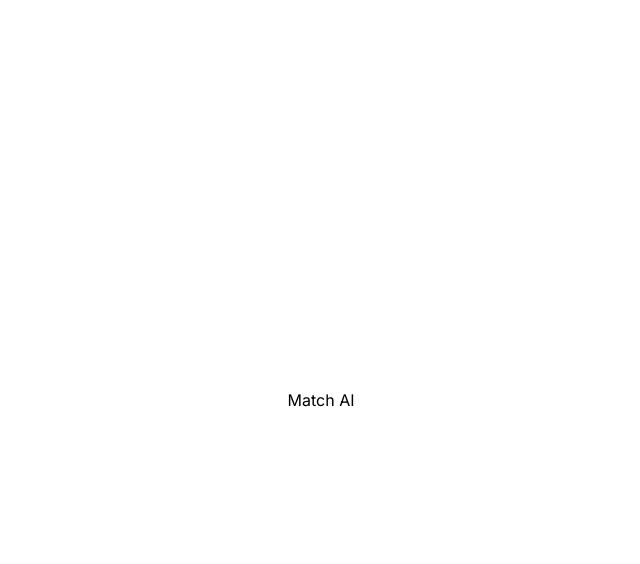
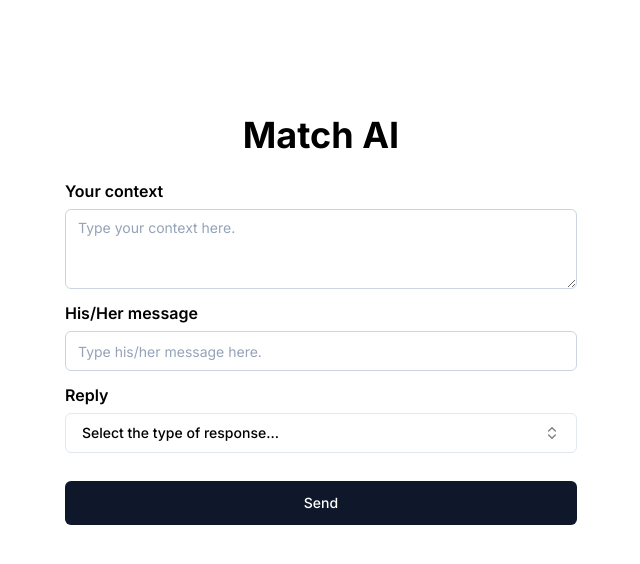
Before and after one commit to soymartinez/matchai, a Next.js app: page / in a window 1280 px wide. Shown: the top 564 px of the page, without its empty margins (319-959 px from the left). Built offline with nearby package versions, Linux system fonts and the light colour scheme.

Commit message:
🌌 refactor (page): initial design

```diff
--- a/app/page.tsx
+++ b/app/page.tsx
@@ -1,19 +1,48 @@
-import Image from 'next/image'
-import { Inter } from '@next/font/google'
+'use client'
 
-const inter = Inter({ subsets: ['latin'] })
+import { Button } from '@/ui/button'
+import { CommandCombobox } from '@/ui/combobox'
+import { Input } from '@/ui/input'
+import { Textarea } from '@/ui/textarea'
+import { Loader2 } from 'lucide-react'
+import { useState } from 'react'
 
 export default function Home() {
+  const [loading, setLoading] = useState(false)
+
+  const send = async () => {
+    setLoading(true)
+    setTimeout(() => setLoading(false), 2000)
+  }
+
   return (
-    <main
-      style={{
-        display: 'flex',
-        justifyContent: 'center',
-        alignItems: 'center',
-        height: '100vh'
-      }}
-    >
-      <h1>Match AI</h1>
+    <main className='flex flex-col gap-6 items-center justify-center min-h-[80vh] py-2'>
+      <h1 className='text-4xl font-bold'>Match AI</h1>
+      <section className='max-w-lg w-full'>
+        <form className='flex flex-col gap-3'>
+          <div className='grid w-full gap-1.5'>
+            <label className='font-semibold' htmlFor='context'>Your context</label>
+            <Textarea placeholder='Type your context here.' id='context' />
+          </div>
+
+          <div className='grid w-full gap-1.5'>
+            <label className='font-semibold' htmlFor='message'>His/Her message</label>
+            <Input type='text' id='message' placeholder='Type his/her message here.' />
+          </div>
+
+          <div className='grid w-full gap-1.5'>
+            <label className='font-semibold' htmlFor='reply'>Reply</label>
+            <CommandCombobox />
+          </div>
+
+          <Button onClick={send} className='w-full mt-4' size='lg' disabled={loading}>
+            {loading
+              ? <><Loader2 className='mr-2 h-4 w-4 animate-spin' /> Please wait</>
+              : 'Send'
+            }
+          </Button>
+        </form>
+      </section>
     </main >
   )
 }
```
